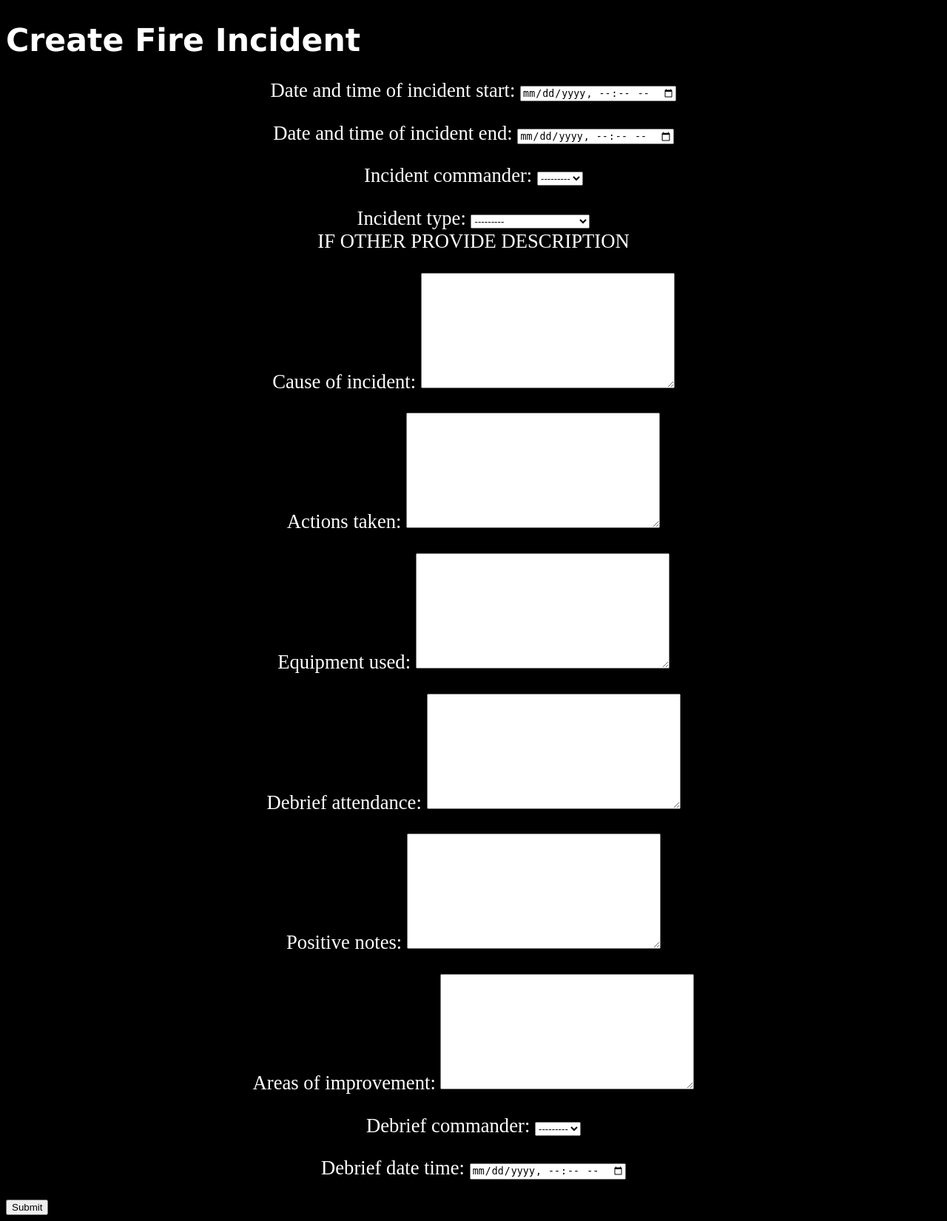
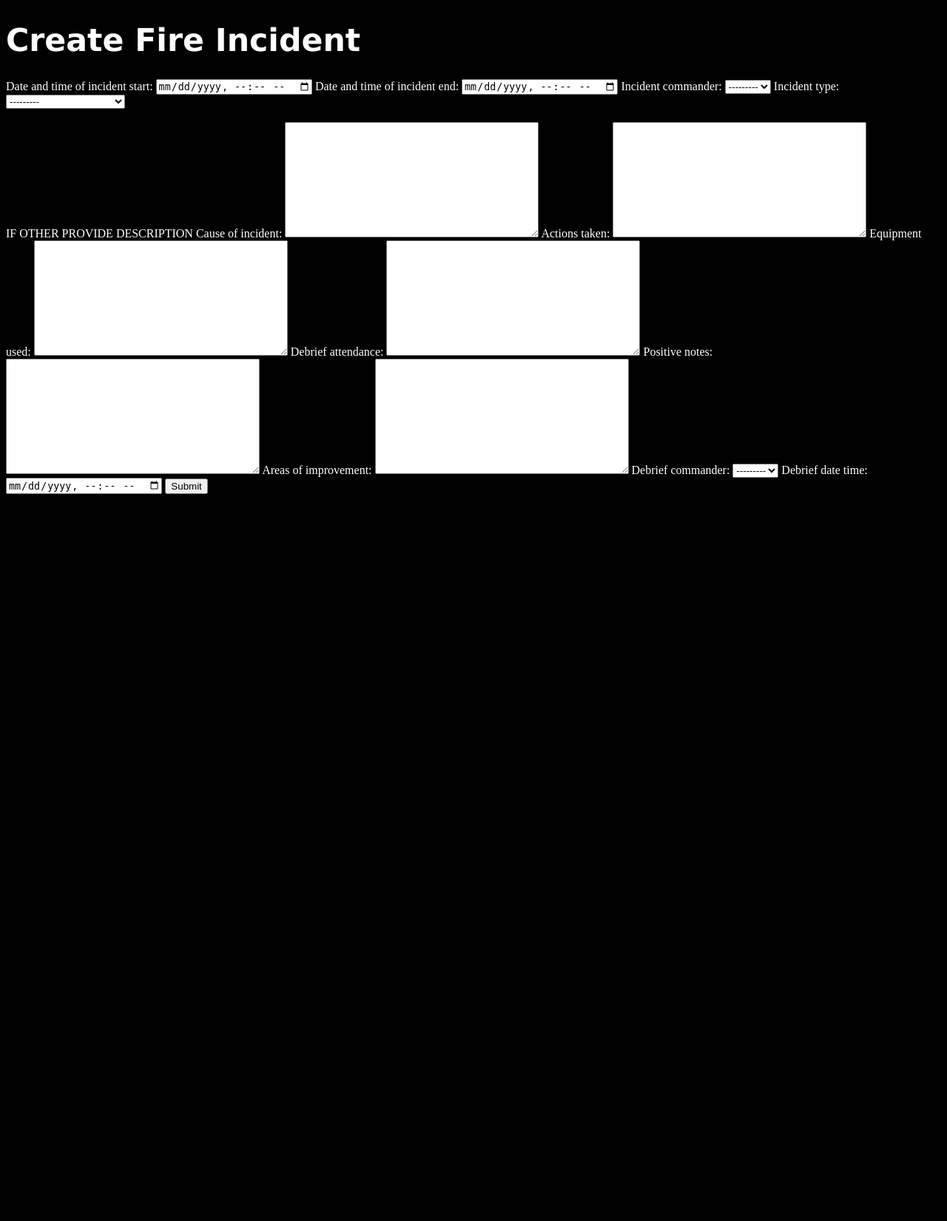
Before and after one commit to Liteztv/Incident-Report, a Django app: page /Report/Fire in a window 1280 px wide. Shown: the whole page at 74% size. After the commit the page ends 668 px from the top, so only its background shows below. Run offline with Django 4.2, Linux system fonts and the light colour scheme; data comes from the database, SQL or seed files in the repository.

Commit message:
commited

```diff
--- a/Incident/Report/templates/Report/fire.html
+++ b/Incident/Report/templates/Report/fire.html
@@ -5,7 +5,7 @@
 
     <form method="post">
         {% csrf_token %}
-        {{ form.as_p }}
+        {{ form.as_table }}
         <button type="submit">Submit</button>
     </form>
 
--- a/Incident/templates/base.html
+++ b/Incident/templates/base.html
@@ -43,9 +43,7 @@
             .myfieldclass{
                 color:red;
             }
-            label{
-                vertical-align:text-top;
-            }
+
         </style>
 
     </head>
```
